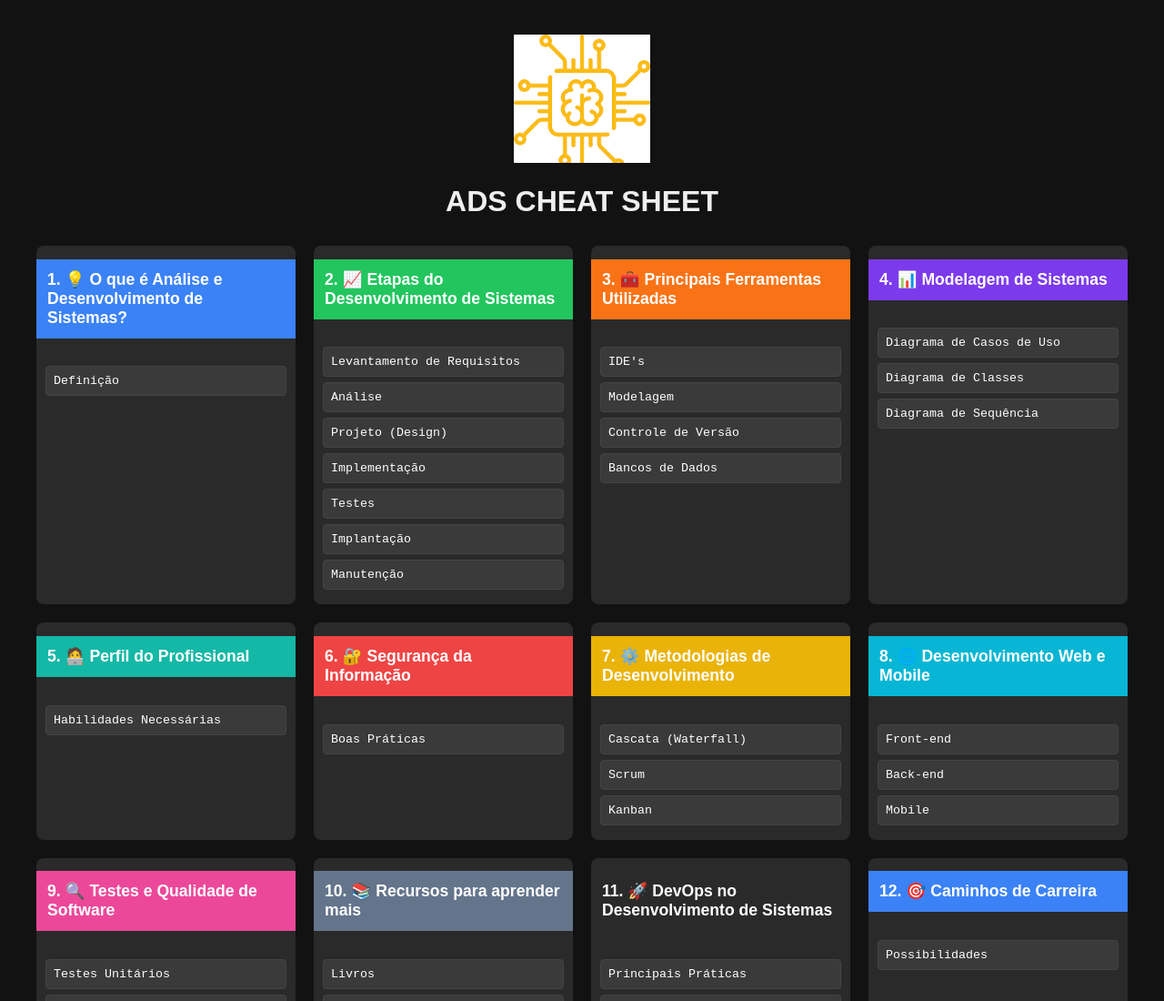
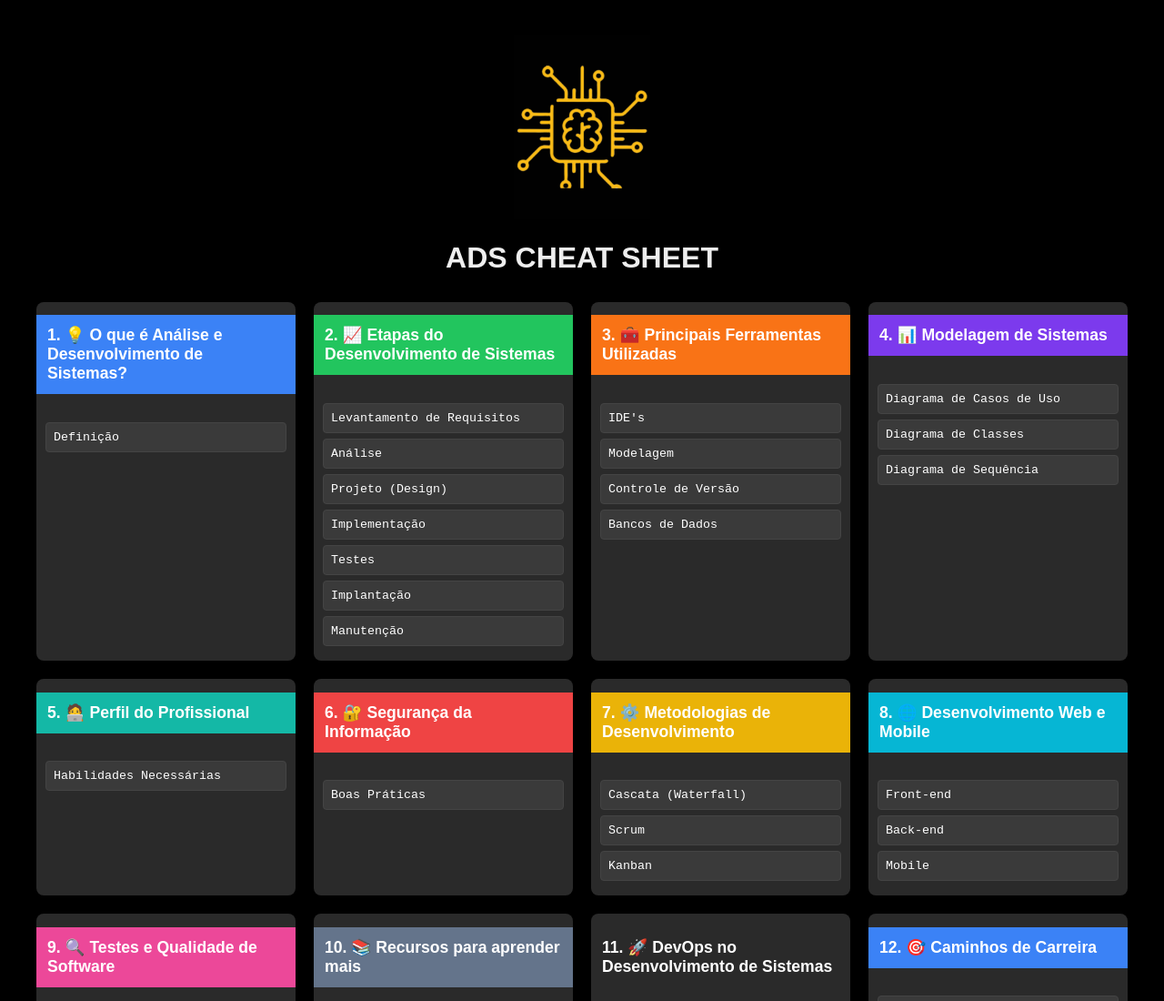
Before and after one commit to DVALENASCIMENTO/adscheatsheet, a plain HTML site: page index.html in a window 1280 px wide. Shown: the top 1100 px of the page at 91% size. Drawn offline with Linux system fonts and the light colour scheme.

Commit message:
moficações

```diff
--- a/css/styles.css
+++ b/css/styles.css
@@ -1,5 +1,5 @@
 body {
-  background-color: #121212;
+  background-color: #000000;
   color: #eee;
   font-family: Arial, sans-serif;
   padding: 0 20px;
--- a/index.html
+++ b/index.html
@@ -8,7 +8,7 @@
 </head>
 <body>
   <header>
-    <img src="img/ads.png" alt="JS Logo" />
+    <img src="img/ads.jpg" alt="JS Logo" />
   </header>
 
   <h1>ADS CHEAT SHEET</h1>
```
Also changed, not shown: img/ads.jpg (added), img/ads.png (deleted).
